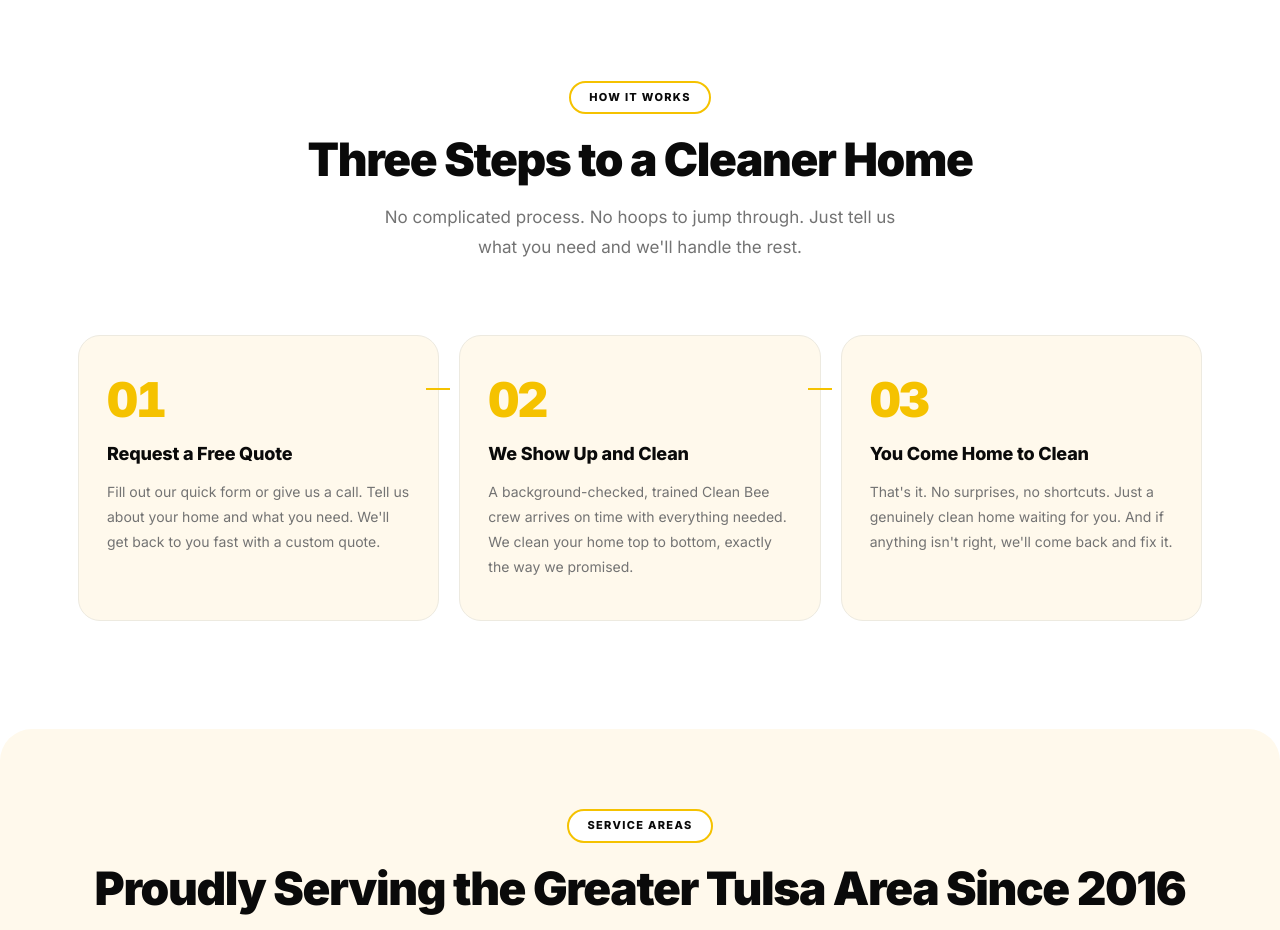
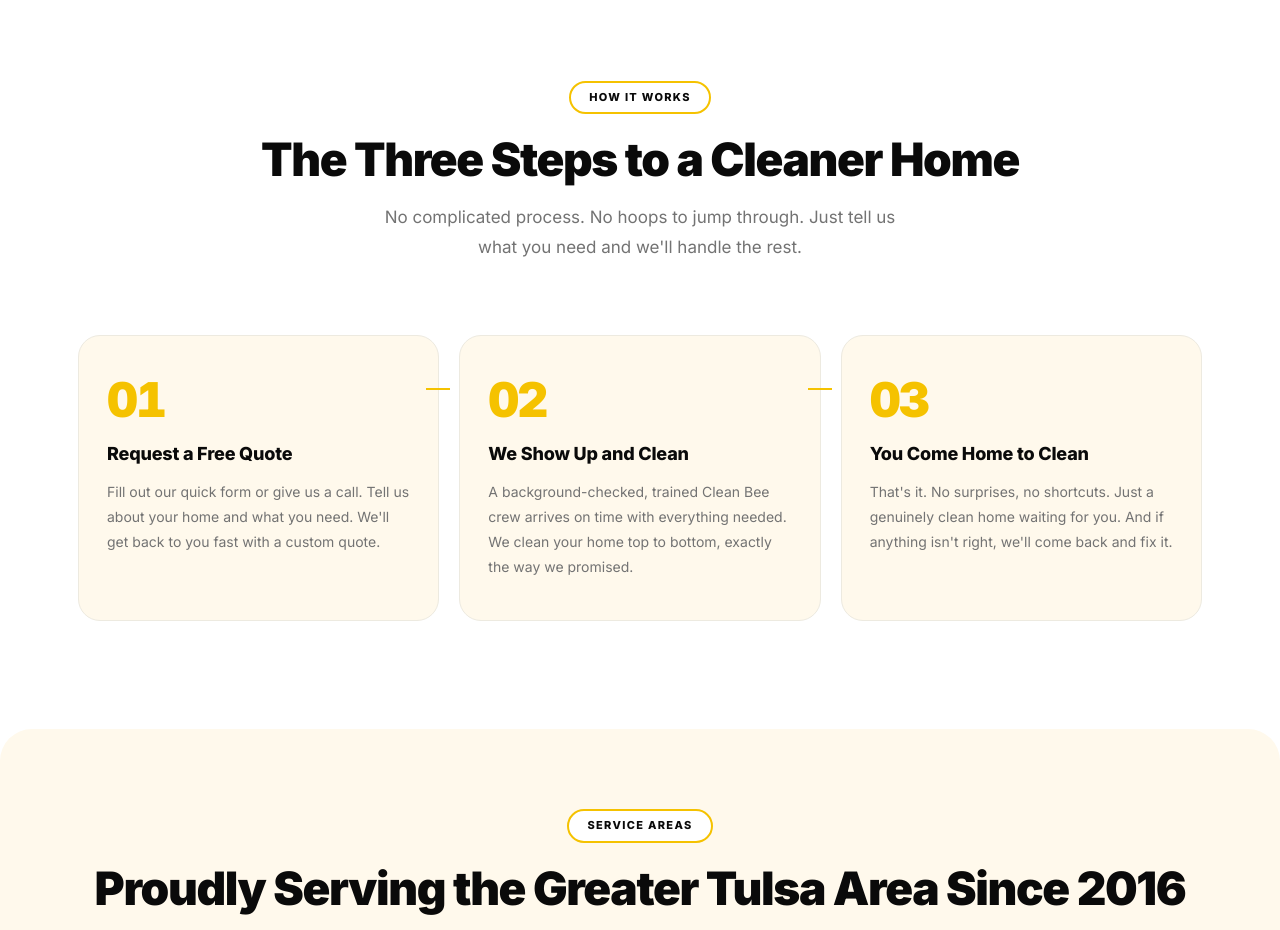
Before and after one commit to alekwayne3-crypto/personal_site, a React (Vite) app in the folder client/: page /get-a-quote in a window 1280 px wide. Shown: the part 1260-2190 px from the top of the page. Built offline with nearby package versions, Linux system fonts and the light colour scheme.

Commit message:
Add 'The' to How It Works title on all 3 pages

```diff
--- a/client/src/pages/QuotePage.jsx
+++ b/client/src/pages/QuotePage.jsx
@@ -294,7 +294,7 @@ export default function QuotePage() {
           <div className="container">
             <div className="section-header">
               <span className="pill pill-white-yellow">How It Works</span>
-              <h2 className="h2 h2-dark">Three Steps to a Cleaner Home</h2>
+              <h2 className="h2 h2-dark">The Three Steps to a Cleaner Home</h2>
               <p className="lead lead-muted">
                 No complicated process. No hoops to jump through. Just tell us what you need and we'll handle the rest.
               </p>
--- a/client/src/pages/ServicesPage.jsx
+++ b/client/src/pages/ServicesPage.jsx
@@ -198,7 +198,7 @@ export default function ServicesPage() {
           <div className="container">
             <div className="section-header">
               <span className="pill pill-white-yellow">How It Works</span>
-              <h2 className="h2 h2-dark">Three Steps to a Cleaner Home</h2>
+              <h2 className="h2 h2-dark">The Three Steps to a Cleaner Home</h2>
               <p className="lead lead-muted">
                 No complicated process. No hoops to jump through. Just tell us what you need and we'll handle the rest.
               </p>
--- a/client/src/pages/WhyCleanBeePage.jsx
+++ b/client/src/pages/WhyCleanBeePage.jsx
@@ -201,7 +201,7 @@ export default function WhyCleanBeePage() {
           <div className="container">
             <div className="section-header">
               <span className="pill pill-white-yellow">How It Works</span>
-              <h2 className="h2 h2-dark">Three Steps to a Cleaner Home</h2>
+              <h2 className="h2 h2-dark">The Three Steps to a Cleaner Home</h2>
               <p className="lead lead-muted">
                 No complicated process. No hoops to jump through. Just tell us what you need and we'll handle the rest.
               </p>
```
